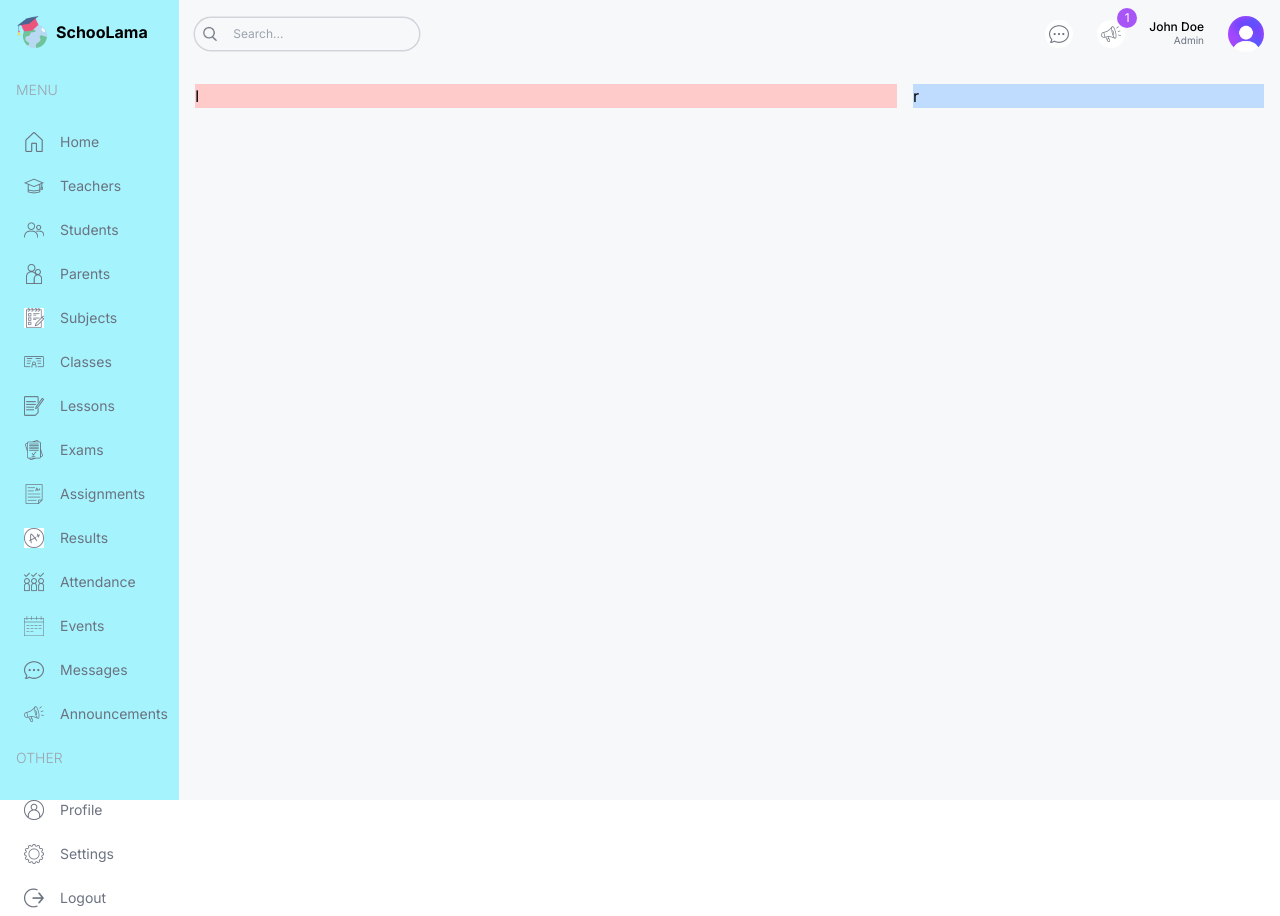
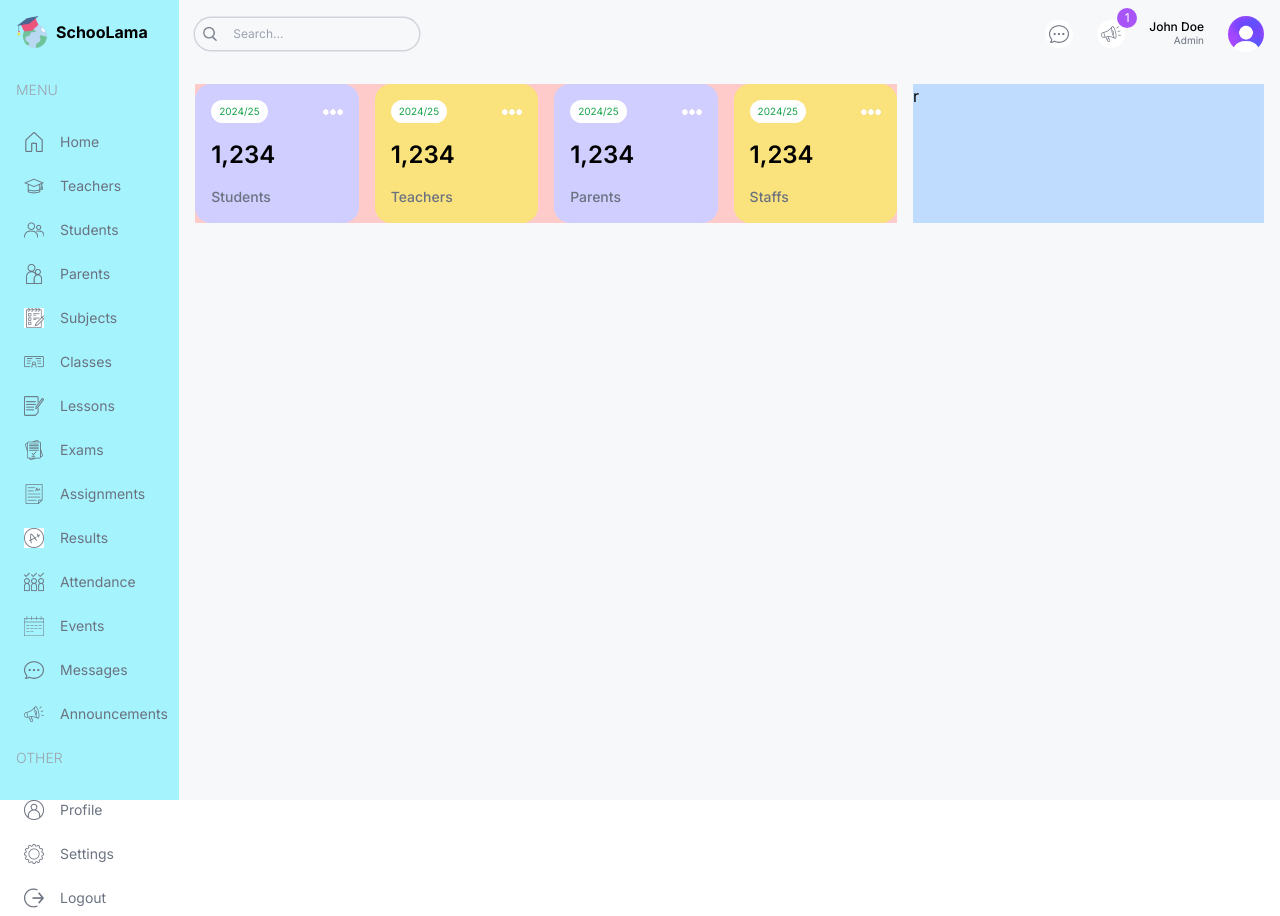
Before and after one commit to saifimd1234/school-management-system, a Next.js app: page /admin in a window 1280 px wide. Built offline with nearby package versions, Linux system fonts and the light colour scheme.

Commit message:
Make a UserCard component and use it in admin page.
Use all 4 types of UserCard for admin page. Also predefine some colors in tailwindcss.
Note: this is tailwindcss v3 and v4

```diff
--- a/src/app/(dashboard)/admin/page.tsx
+++ b/src/app/(dashboard)/admin/page.tsx
@@ -1,11 +1,20 @@
 'use client'
 import React from 'react'
+import UserCard from "@/components/UserCard";
 
 const AdminPage = () => {
     return (
         <div className='p-4 flex gap-4 flex-col md:flex-row'>
             {/* LEFT */}
-            <div className='text-black w-full lg:w-2/3 bg-red-200'>l</div>
+            <div className='text-black w-full lg:w-2/3 bg-red-200'>
+                {/* USER CARDS */}
+                <div className="flex gap-4 justify-between flex-wrap">
+                    <UserCard type="student" />
+                    <UserCard type="teacher" />
+                    <UserCard type="parent" />
+                    <UserCard type="staff" />
+                </div>
+            </div>
             {/* RIGHT */}
             <div className='w-full lg:w-1/3 bg-blue-200'>r</div>
         </div>
--- /dev/null
+++ b/src/components/UserCard.tsx
@@ -0,0 +1,19 @@
+import Image from "next/image";
+import React from 'react'
+
+const UserCard = ({ type }: { type: string }) => {
+    return (
+        <div className="rounded-2xl odd:bg-lamaPurple even:bg-lamaYellow p-4 flex-1 min-w-[130px]">
+            <div className="flex justify-between items-center">
+                <span className="text-[10px] bg-white px-2 py-1 rounded-full text-green-600">
+                    2024/25
+                </span>
+                <Image src="/more.png" alt="" width={20} height={20} />
+            </div>
+            <h1 className="text-2xl font-semibold my-4">1,234</h1>
+            <h2 className="capitalize text-sm font-medium text-gray-500">{type}s</h2>
+        </div>
+    )
+}
+
+export default UserCard
--- a/tailwind.config.ts
+++ b/tailwind.config.ts
@@ -13,6 +13,14 @@
         "gradient-conic":
           "conic-gradient(from 180deg at 50% 50%, var(--tw-gradient-stops))",
       },
+      colors: {
+        lamaSky: "#C3EBFA",
+        lamaSkyLight: "#EDF9FD",
+        lamaPurple: "#CFCEFF",
+        lamaPurpleLight: "#F1F0FF",
+        lamaYellow: "#FAE27C",
+        lamaYellowLight: "#FEFCE8",
+      },
     },
   },
   plugins: [],
```
